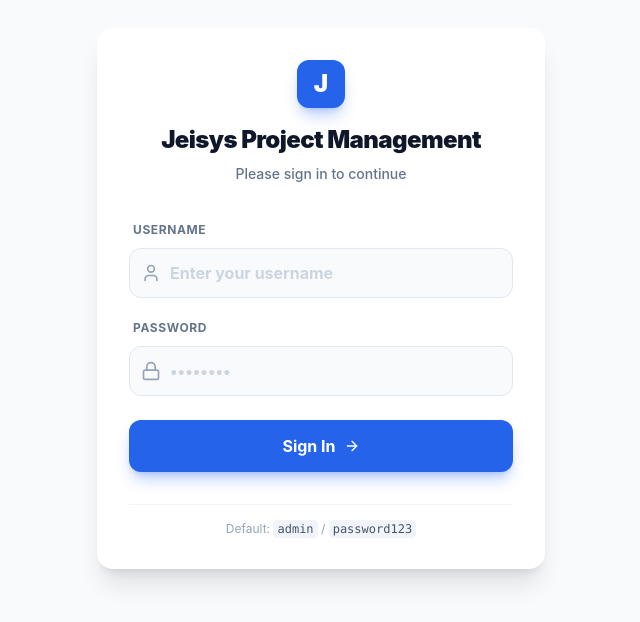
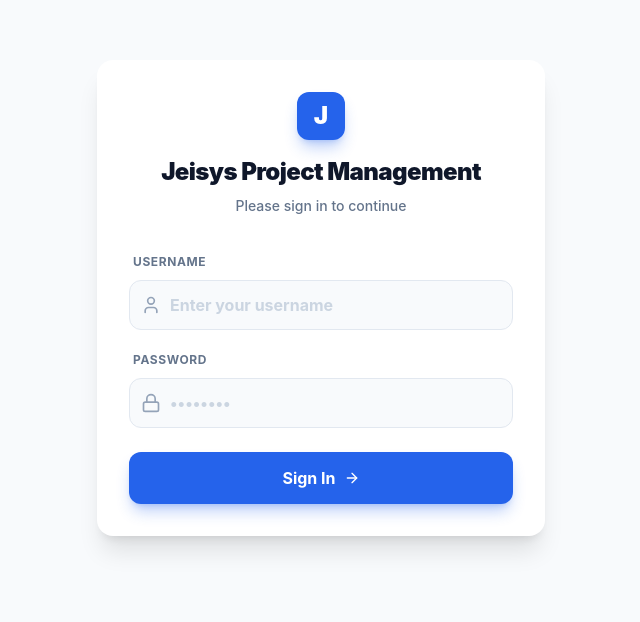
Before and after one commit to ggumja/project_mgmt, a React (Vite) app: page / in a window 1280 px wide. Shown: the part 102-724 px from the top of the page, without its empty margins (319-959 px from the left). Built offline with nearby package versions, Linux system fonts and the light colour scheme; no server answers.

Commit message:
로그인 계정정보 삭제

```diff
--- a/src/components/auth/LoginPage.tsx
+++ b/src/components/auth/LoginPage.tsx
@@ -101,11 +101,6 @@ export function LoginPage({ onLoginSuccess }: LoginPageProps) {
                     </button>
                 </form>
 
-                <div className="text-center pt-4 border-t border-slate-100">
-                    <p className="text-xs text-slate-400">
-                        Default: <span className="font-mono bg-slate-100 px-1 py-0.5 rounded text-slate-600">admin</span> / <span className="font-mono bg-slate-100 px-1 py-0.5 rounded text-slate-600">password123</span>
-                    </p>
-                </div>
             </div>
         </div>
     );
```
